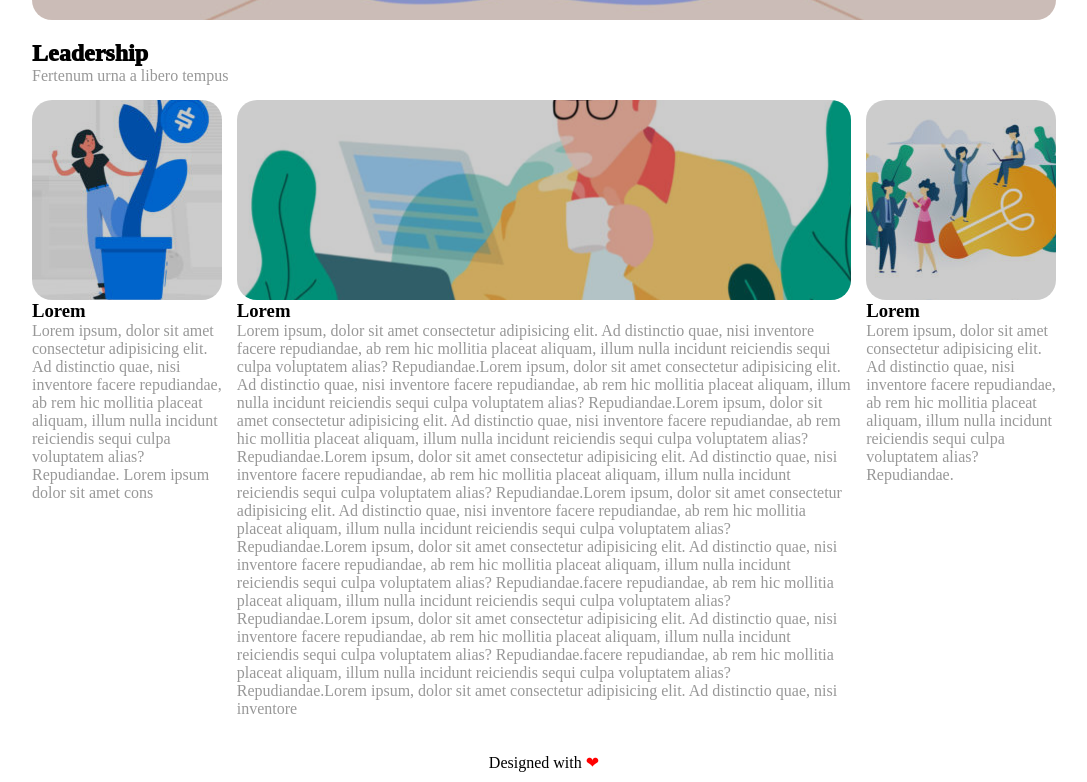
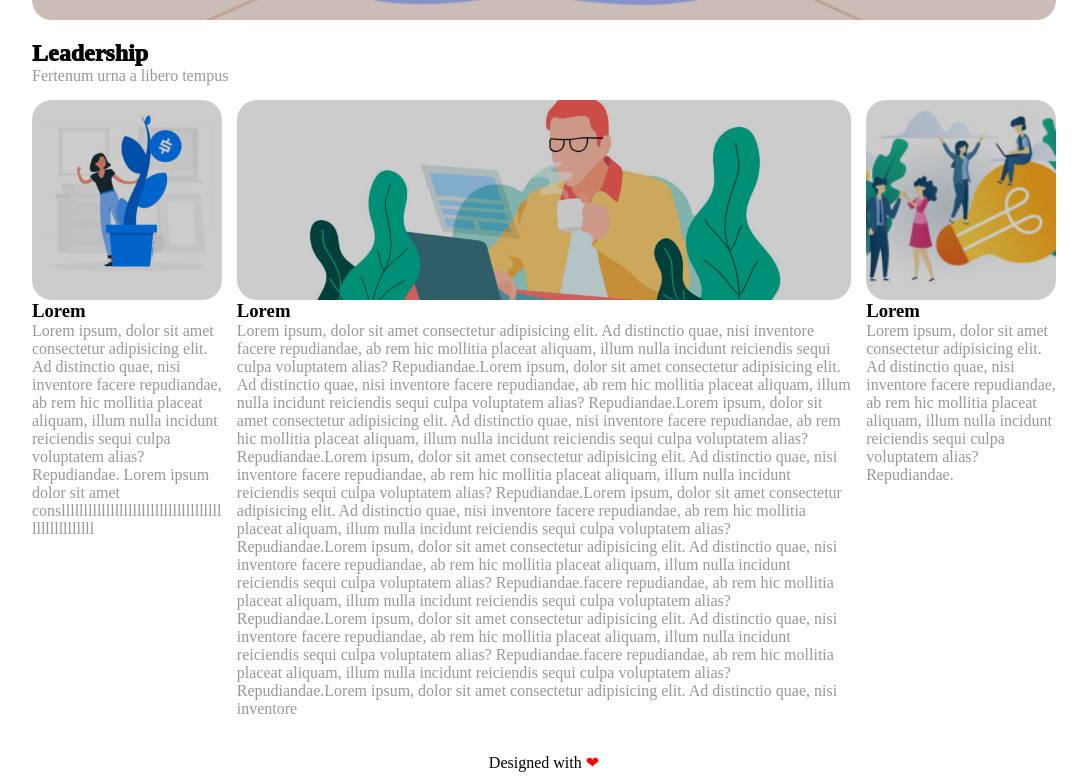
Before and after one commit to Paletta90/htmlcss-wp, a plain HTML site: page index.html in a window 1280 px wide. Shown: the part 635-1417 px from the top of the page, without its empty margins (96-1183 px from the left). Drawn offline with Linux system fonts and the light colour scheme.

Commit message:
Faccio delle migliorie al codice

```diff
--- a/asset/css/style.css
+++ b/asset/css/style.css
@@ -3,7 +3,10 @@
     margin: 0;
     box-sizing: border-box;
 }
-
+body{
+    width: 80%;
+    margin: 10px auto;
+}
 /* Utility */
 .m-bottom-20{
     margin-bottom: 20px;
@@ -18,10 +21,6 @@
 }
 .border-20{
     border-radius: 20px;
-}
-.container-body{
-    width: 80%;
-    margin: 10px auto;
 }
 .opacity{
     height: 100%;
@@ -66,6 +65,7 @@ li:hover a{
 .bg-first{
     height: 100%;
     background-image: url("../img/banner.jpg");
+    background-repeat: no-repeat;
     background-size: cover;
     background-position: center;
 }
@@ -88,6 +88,8 @@ li:hover a{
 .block-left{
     width: calc(20% - 15px);
     margin: 15px 15px 15px 0;
+    word-wrap: break-word;
+    /* overflow: hidden; */
     float: left;
 }
 .block-center{
@@ -102,16 +104,24 @@ li:hover a{
 }
 .bg-left{
     background-image: url("../img/img-1.jpg");
+    background-size: cover;
     background-position: center;
+    background-repeat: no-repeat;
 }
 .bg-center{
     background-image: url("../img/banner-2.jpg");
+    background-size: cover;
     background-position: center;
+    background-repeat: no-repeat;
 }
+
 .bg-right{
     background-image: url("../img/img-3.jpg");
+    background-size: cover;
     background-position: center;
+    background-repeat: no-repeat;
 }
+
 
 .container-bg:hover .opacity{
     background-color: rgba(0,0,0,0.5);
--- a/index.html
+++ b/index.html
@@ -11,7 +11,6 @@
 </head>
 
 <body>
-    <div class="container-body">
         <!-- Header -->
         <header>
             <!-- Logo -->
@@ -82,7 +81,7 @@
                         <p class="f-grey">Lorem ipsum, dolor sit amet consectetur adipisicing elit. Ad distinctio quae,
                             nisi inventore
                             facere repudiandae, ab rem hic mollitia placeat aliquam, illum nulla incidunt reiciendis
-                            sequi culpa voluptatem alias? Repudiandae. Lorem ipsum dolor sit amet cons
+                            sequi culpa voluptatem alias? Repudiandae. Lorem ipsum dolor sit amet consllllllllllllllllllllllllllllllllllllllllllllllllll
                         </p>
                     </div>
 
@@ -139,7 +138,6 @@
         <footer>
             <p>Designed with <span class="heart">&#x2764;</span></p>
         </footer>
-    </div>
 
 
 </body>
```
